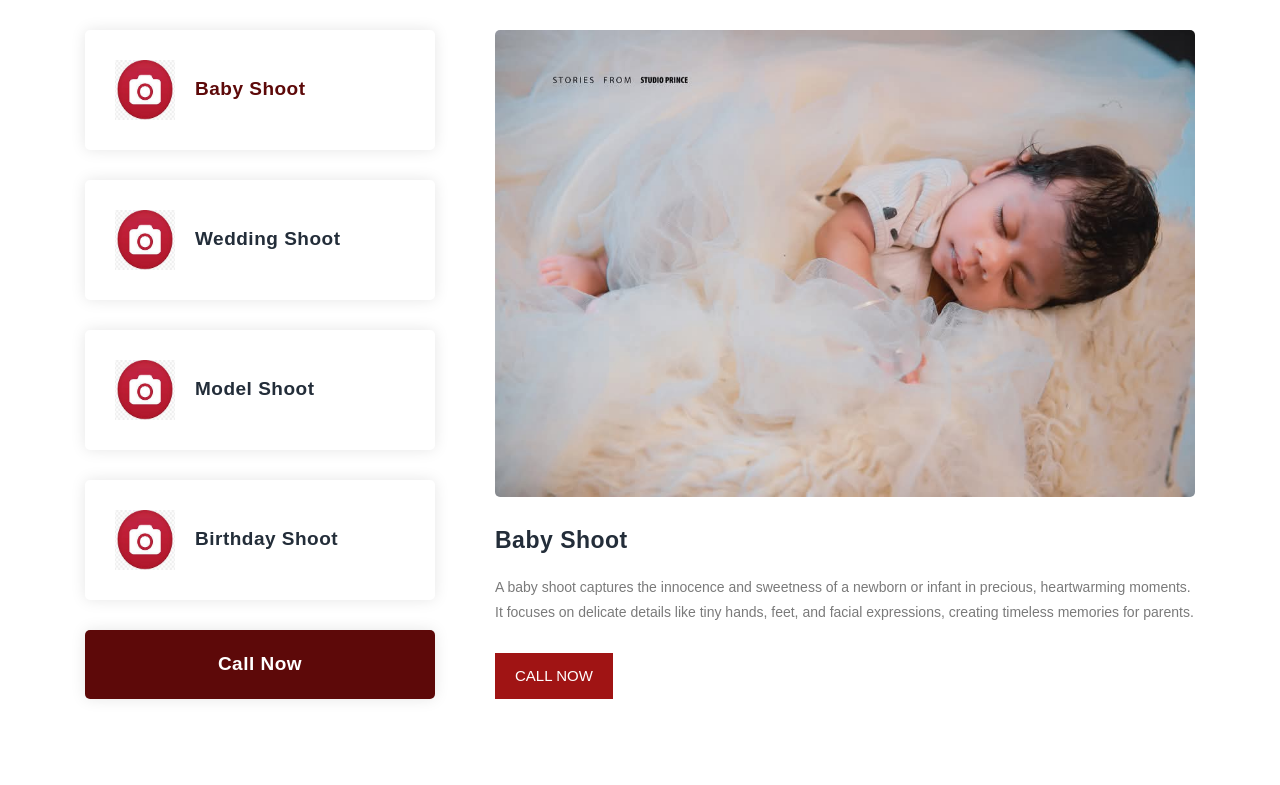
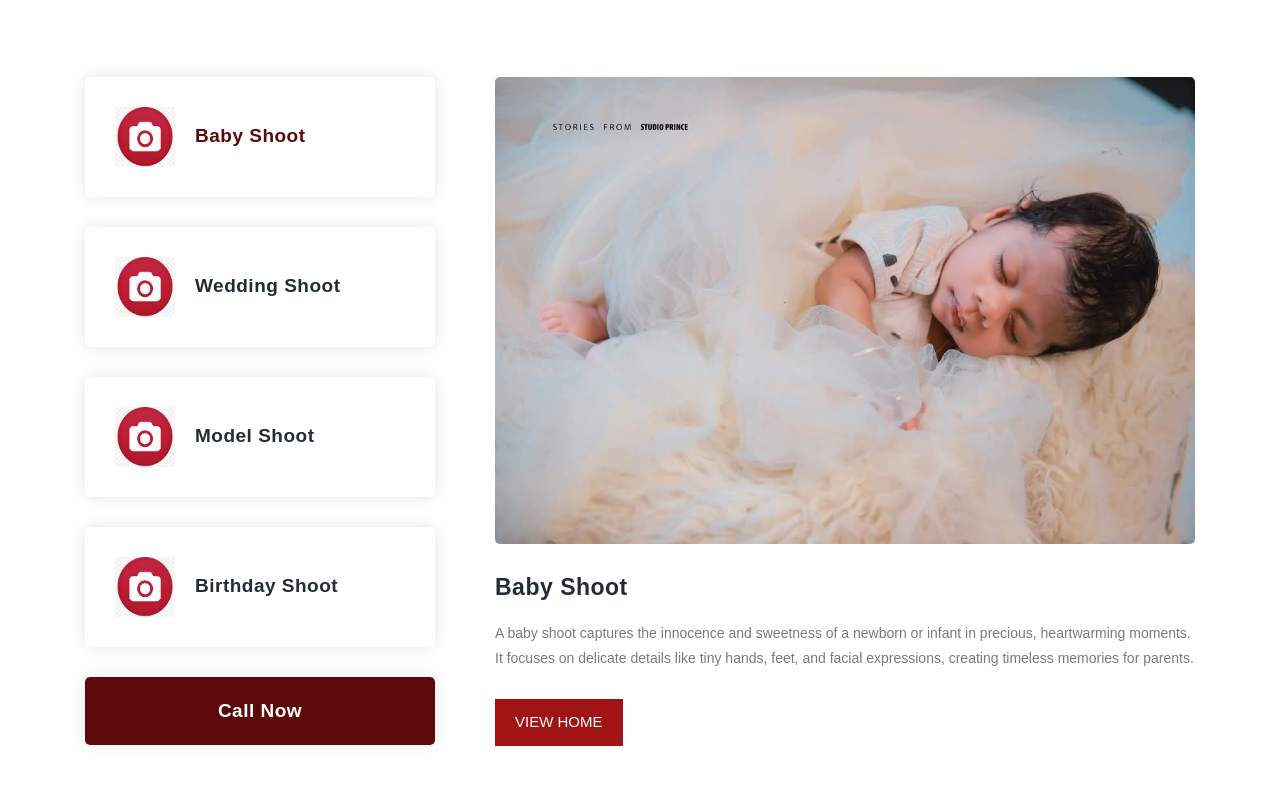
Before and after one commit to Dilax-lab/studio-princes, a plain HTML site: page index.html in a window 1280 px wide. Shown: the part 2382-3167 px from the top of the page. Drawn offline with Linux system fonts and the light colour scheme.

Commit message:
Update index.html

```diff
--- a/index.html
+++ b/index.html
@@ -285,7 +285,7 @@
                         <p>"Where creativity meets vision, capturing moments to last.
                             Every frame tells a story, every shot a masterpiece cast."</p>
                         <div class="main-button scroll-to-section">
-
+                             <a href="#contact-us">Call Now</a>
                         </div>
                     </div>
                 </div>
@@ -323,7 +323,7 @@
                     <h4>Baby Shoot</h4>
                     <p>A baby shoot captures the innocence and sweetness of a newborn or infant in precious, heartwarming moments. It focuses on delicate details like tiny hands, feet, and facial expressions, creating timeless memories for parents. </p>
                     <div class="main-button">
-                       <a href="#contact-us">Call Now</a>
+                       <a href="#top">View Home</a>
                     </div>
                   </article>
                   <article id='tabs-2'>
@@ -331,7 +331,7 @@
                     <h4>Wedding Shoot</h4>
                     <p>A registration shoot typically captures professional headshots or portraits for personal or business use, often for websites, resumes, or official documents. It focuses on creating clean, polished images that represent the subject’s personality and professionalism.</p>
                     <div class="main-button">
-                        <a href="#contact-us">Call Now</a>
+                        <a href="#top">View Home</a>
                     </div>
                   </article>
                   <article id='tabs-3'>
@@ -339,7 +339,7 @@
                     <h4>Model Shoot</h4>
                     <p>A model shoot focuses on showcasing a model's versatility, capturing dynamic poses and expressions to highlight clothing, accessories, or concepts. It involves creative direction to bring out the best features of the model and the desired aesthetic. </p>
                     <div class="main-button">
-                        <a href="#contact-us">Call Now</a>
+                        <a href="#top">View Home</a>
                     </div>
                   </article>
                   <article id='tabs-4'>
@@ -347,7 +347,7 @@
                     <h4>Birthday Shoot</h4>
                     <p>A birthday shoot celebrates a special milestone by capturing joyful moments of the birthday person and their loved ones. It focuses on fun, candid expressions, decorations, and the overall festive atmosphere.</p>
                     <div class="main-button">
-                        <a href="#contact-us">Call Now</a>
+                        <a href="#top">View Home</a>
                     </div>
                   </article>
                 </section>
```
